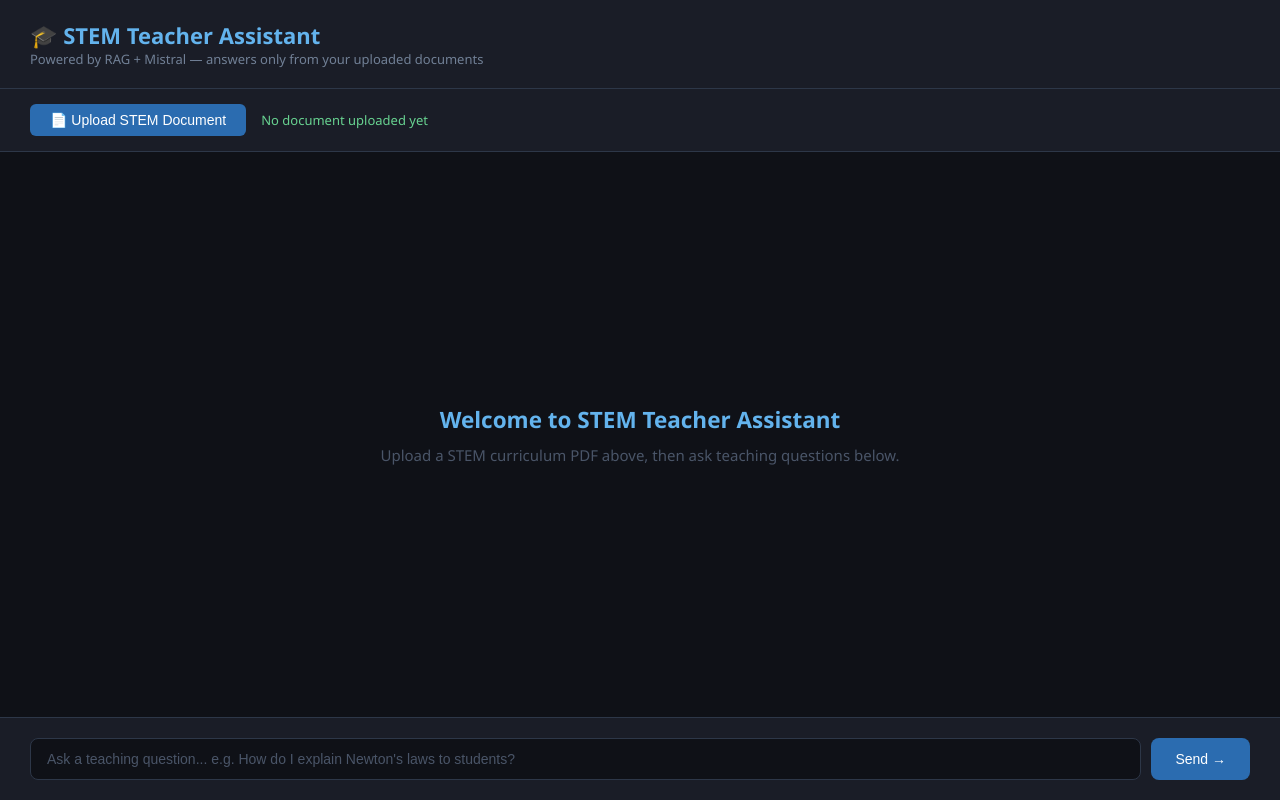
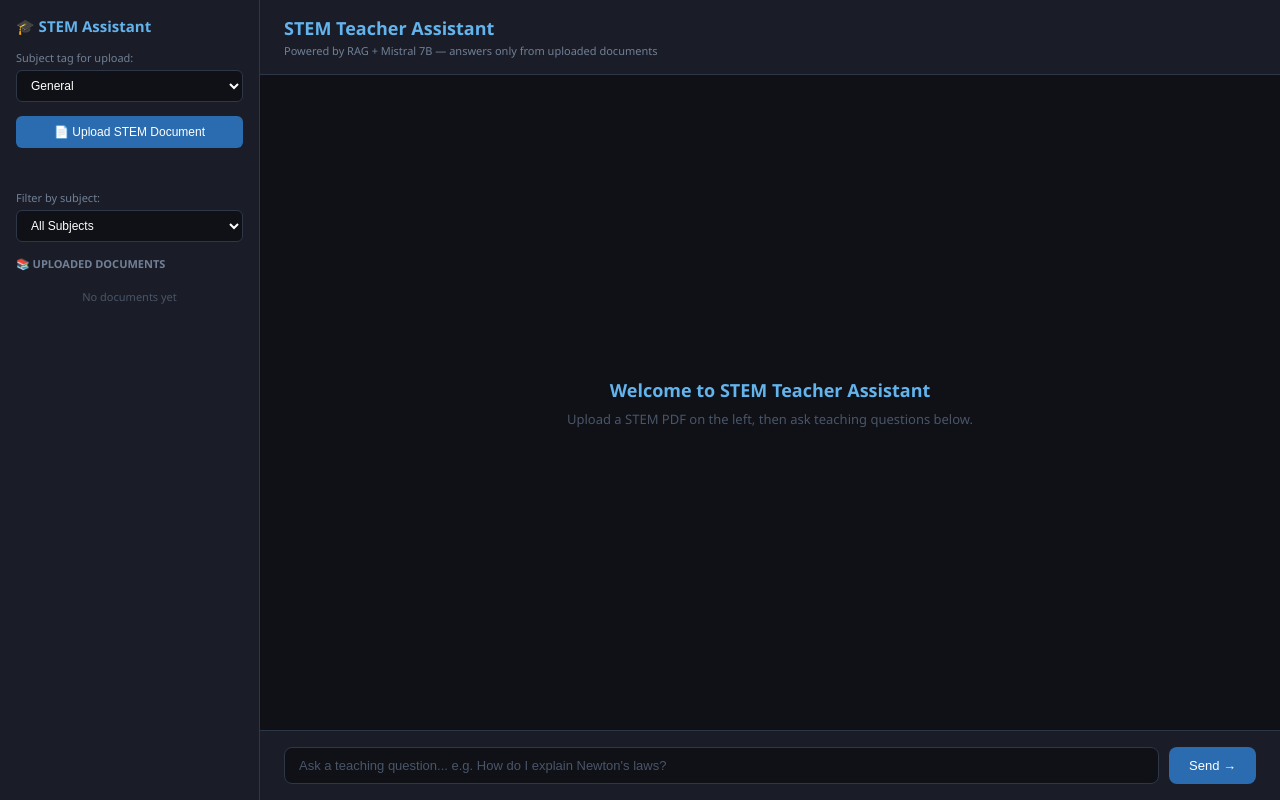
Before and after one commit to tibinregi4-hue/stem-rag-chatbot, a Flask app: page / in a window 1280 px wide. Run offline with Flask 3, Linux system fonts and the light colour scheme.

Commit message:
Add subject tags, multi-PDF support, delete files, improved UI

```diff
--- a/app.py
+++ b/app.py
@@ -1,5 +1,5 @@
 from flask import Flask, render_template, request, jsonify
-from rag_engine import index_pdf, ask_question
+from rag_engine import index_pdf, ask_question, get_uploaded_files
 import os
 
 app = Flask(__name__)
@@ -7,7 +7,8 @@ UPLOAD_FOLDER = "uploads"
 
 @app.route("/")
 def home():
-    return render_template("index.html")
+    files = get_uploaded_files()
+    return render_template("index.html", files=files)
 
 @app.route("/upload", methods=["POST"])
 def upload():
@@ -15,6 +16,7 @@ def upload():
         return jsonify({"error": "No file provided"}), 400
 
     file = request.files["file"]
+    subject = request.form.get("subject", "General")
 
     if file.filename == "":
         return jsonify({"error": "No file selected"}), 400
@@ -22,32 +24,54 @@ def upload():
     if not file.filename.endswith(".pdf"):
         return jsonify({"error": "Only PDF files allowed"}), 400
 
-    # Save PDF
     filepath = os.path.join(UPLOAD_FOLDER, file.filename)
     file.save(filepath)
 
-    # Index it
-    num_chunks = index_pdf(filepath)
+    num_chunks = index_pdf(filepath, subject)
+    files = get_uploaded_files()
 
     return jsonify({
         "message": f"✅ Successfully indexed {file.filename}",
-        "chunks": num_chunks
+        "chunks": num_chunks,
+        "files": files
     })
 
 @app.route("/ask", methods=["POST"])
 def ask():
     data = request.get_json()
     question = data.get("question", "")
+    subject_filter = data.get("subject_filter", "All")
 
     if not question:
         return jsonify({"error": "No question provided"}), 400
 
-    answer, sources = ask_question(question)
+    answer, sources = ask_question(question, subject_filter)
 
     return jsonify({
         "answer": answer,
         "sources": sources
     })
 
+@app.route("/files", methods=["GET"])
+def get_files():
+    files = get_uploaded_files()
+    return jsonify({"files": files})
+
+@app.route("/delete", methods=["POST"])
+def delete_file():
+    data = request.get_json()
+    filename = data.get("filename", "")
+
+    if not filename:
+        return jsonify({"error": "No filename provided"}), 400
+
+    filepath = os.path.join(UPLOAD_FOLDER, filename)
+
+    if os.path.exists(filepath):
+        os.remove(filepath)
+
+    files = get_uploaded_files()
+    return jsonify({"message": f"Deleted {filename}", "files": files})
+
 if __name__ == "__main__":
-    app.run(debug=True, port=5001)
+    app.run(debug=True, port=4001)
--- a/templates/index.html
+++ b/templates/index.html
@@ -7,75 +7,152 @@
     <style>
         * { margin: 0; padding: 0; box-sizing: border-box; }
 
-        body {
+        html, body {
+            height: 100%;
             font-family: 'Segoe UI', sans-serif;
             background: #0f1117;
             color: #ffffff;
+        }
+
+        .app {
+            display: flex;
             height: 100vh;
+            overflow: hidden;
+        }
+
+        /* SIDEBAR */
+        .sidebar {
+            width: 260px;
+            min-width: 260px;
+            background: #1a1d27;
+            border-right: 1px solid #2d3748;
             display: flex;
             flex-direction: column;
+            padding: 16px;
+            gap: 14px;
+            overflow-y: auto;
         }
 
-        .header {
-            background: #1a1d27;
-            padding: 20px 30px;
-            border-bottom: 1px solid #2d3748;
-            display: flex;
-            align-items: center;
-            gap: 15px;
-        }
-
-        .header h1 {
-            font-size: 22px;
+        .sidebar h2 {
+            font-size: 15px;
             color: #63b3ed;
         }
 
-        .header p {
-            font-size: 13px;
+        .sidebar label {
+            font-size: 11px;
             color: #718096;
+            display: block;
+            margin-bottom: 5px;
         }
 
-        .upload-section {
-            background: #1a1d27;
-            padding: 15px 30px;
-            border-bottom: 1px solid #2d3748;
-            display: flex;
-            align-items: center;
-            gap: 15px;
+        .sidebar select {
+            width: 100%;
+            background: #0f1117;
+            border: 1px solid #2d3748;
+            color: white;
+            padding: 7px 10px;
+            border-radius: 6px;
+            font-size: 12px;
+            outline: none;
         }
 
         .upload-btn {
             background: #2b6cb0;
             color: white;
-            padding: 8px 20px;
+            padding: 9px;
             border: none;
             border-radius: 6px;
             cursor: pointer;
-            font-size: 14px;
-            transition: background 0.2s;
+            font-size: 12px;
+            width: 100%;
         }
 
         .upload-btn:hover { background: #3182ce; }
 
         #upload-status {
+            font-size: 11px;
+            color: #68d391;
+            min-height: 14px;
+        }
+
+        .files-section h3 {
+            font-size: 11px;
+            color: #718096;
+            margin-bottom: 8px;
+            text-transform: uppercase;
+        }
+
+        .file-item {
+            background: #0f1117;
+            border: 1px solid #2d3748;
+            border-radius: 6px;
+            padding: 7px 10px;
+            margin-bottom: 5px;
+            font-size: 11px;
+            color: #a0aec0;
+            display: flex;
+            align-items: center;
+            gap: 6px;
+        }
+
+        .file-name {
+            flex: 1;
+            overflow: hidden;
+            text-overflow: ellipsis;
+            white-space: nowrap;
+        }
+
+        .delete-btn {
+            background: none;
+            border: none;
+            color: #fc8181;
+            cursor: pointer;
             font-size: 13px;
-            color: #68d391;
+            padding: 0 2px;
+            flex-shrink: 0;
         }
+
+        .delete-btn:hover { color: #feb2b2; }
+
+        .no-files {
+            font-size: 11px;
+            color: #4a5568;
+            text-align: center;
+            padding: 10px 0;
+        }
+
+        /* MAIN */
+        .main {
+            flex: 1;
+            display: flex;
+            flex-direction: column;
+            overflow: hidden;
+        }
+
+        .header {
+            background: #1a1d27;
+            padding: 16px 24px;
+            border-bottom: 1px solid #2d3748;
+            flex-shrink: 0;
+        }
+
+        .header h1 { font-size: 18px; color: #63b3ed; }
+        .header p { font-size: 11px; color: #718096; margin-top: 3px; }
 
         .chat-container {
             flex: 1;
             overflow-y: auto;
-            padding: 20px 30px;
+            padding: 16px 24px;
             display: flex;
             flex-direction: column;
-            gap: 15px;
+            gap: 12px;
         }
 
         .message {
             max-width: 75%;
-            padding: 12px 16px;
+            padding: 10px 14px;
             border-radius: 12px;
-            font-size: 14px;
+            font-size: 13px;
             line-height: 1.6;
         }
 
@@ -94,23 +171,21 @@
 
         .sources {
             margin-top: 8px;
-            font-size: 12px;
+            font-size: 11px;
             color: #a0aec0;
             border-top: 1px solid #2d3748;
-            padding-top: 8px;
+            padding-top: 6px;
         }
 
-        .sources span {
-            color: #63b3ed;
-        }
+        .sources span { color: #63b3ed; }
 
         .thinking {
             background: #1a1d27;
             align-self: flex-start;
             border: 1px solid #2d3748;
-            padding: 12px 16px;
+            padding: 10px 14px;
             border-radius: 12px;
-            font-size: 14px;
+            font-size: 13px;
             color: #a0aec0;
             animation: pulse 1.5s infinite;
         }
@@ -120,12 +195,28 @@
             50% { opacity: 0.5; }
         }
 
+        .welcome-msg {
+            text-align: center;
+            color: #4a5568;
+            margin: auto;
+        }
+
+        .welcome-msg h2 {
+            color: #63b3ed;
+            margin-bottom: 8px;
+            font-size: 18px;
+        }
+
+        .welcome-msg p { font-size: 13px; }
+
+        /* INPUT BAR */
         .input-section {
             background: #1a1d27;
-            padding: 20px 30px;
+            padding: 16px 24px;
             border-top: 1px solid #2d3748;
             display: flex;
             gap: 10px;
+            flex-shrink: 0;
         }
 
         #question-input {
@@ -133,67 +224,97 @@
             background: #0f1117;
             border: 1px solid #2d3748;
             color: white;
-            padding: 12px 16px;
+            padding: 10px 14px;
             border-radius: 8px;
-            font-size: 14px;
+            font-size: 13px;
             outline: none;
         }
 
-        #question-input:focus {
-            border-color: #63b3ed;
-        }
-
-        #question-input::placeholder {
-            color: #4a5568;
-        }
+        #question-input:focus { border-color: #63b3ed; }
+        #question-input::placeholder { color: #4a5568; }
 
         .send-btn {
             background: #2b6cb0;
             color: white;
-            padding: 12px 24px;
+            padding: 10px 20px;
             border: none;
             border-radius: 8px;
             cursor: pointer;
-            font-size: 14px;
-            transition: background 0.2s;
+            font-size: 13px;
+            white-space: nowrap;
         }
 
         .send-btn:hover { background: #3182ce; }
-
-        .welcome-msg {
-            text-align: center;
-            color: #4a5568;
-            margin: auto;
-            font-size: 15px;
-        }
-
-        .welcome-msg h2 {
-            color: #63b3ed;
-            margin-bottom: 10px;
-        }
     </style>
 </head>
 <body>
+<div class="app">
 
-<div class="header">
+    <!-- SIDEBAR -->
+    <div class="sidebar">
+        <h2>🎓 STEM Assistant</h2>
+
         <div>
-        <h1>🎓 STEM Teacher Assistant</h1>
-        <p>Powered by RAG + Mistral — answers only from your uploaded documents</p>
-    </div>
+            <label>Subject tag for upload:</label>
+            <select id="subject-select">
+                <option value="General">General</option>
+                <option value="Physics">Physics</option>
+                <option value="Mathematics">Mathematics</option>
+                <option value="Biology">Biology</option>
+                <option value="Chemistry">Chemistry</option>
+                <option value="Technology">Technology</option>
+                <option value="Engineering">Engineering</option>
+            </select>
         </div>
 
-<div class="upload-section">
         <input type="file" id="pdf-input" accept=".pdf" style="display:none">
         <button class="upload-btn" onclick="document.getElementById('pdf-input').click()">
             📄 Upload STEM Document
         </button>
-    <span id="upload-status">No document uploaded yet</span>
+        <div id="upload-status"></div>
+
+        <div>
+            <label>Filter by subject:</label>
+            <select id="filter-select">
+                <option value="All">All Subjects</option>
+                <option value="Physics">Physics</option>
+                <option value="Mathematics">Mathematics</option>
+                <option value="Biology">Biology</option>
+                <option value="Chemistry">Chemistry</option>
+                <option value="Technology">Technology</option>
+                <option value="Engineering">Engineering</option>
+            </select>
+        </div>
+
+        <div class="files-section">
+            <h3>📚 Uploaded Documents</h3>
+            <div id="files-list">
+                {% if files %}
+                    {% for file in files %}
+                    <div class="file-item">
+                        <span>📄</span>
+                        <span class="file-name">{{ file }}</span>
+                        <button class="delete-btn" onclick="deleteFile('{{ file }}')">✕</button>
+                    </div>
+                    {% endfor %}
+                {% else %}
+                    <div class="no-files">No documents yet</div>
+                {% endif %}
+            </div>
+        </div>
+    </div>
+
+    <!-- MAIN CHAT -->
+    <div class="main">
+        <div class="header">
+            <h1>STEM Teacher Assistant</h1>
+            <p>Powered by RAG + Mistral 7B — answers only from uploaded documents</p>
         </div>
 
         <div class="chat-container" id="chat-container">
             <div class="welcome-msg">
                 <h2>Welcome to STEM Teacher Assistant</h2>
-        <p>Upload a STEM curriculum PDF above, then ask teaching questions below.</p>
+                <p>Upload a STEM PDF on the left, then ask teaching questions below.</p>
             </div>
         </div>
 
@@ -201,12 +322,14 @@
             <input
                 type="text"
                 id="question-input"
-        placeholder="Ask a teaching question... e.g. How do I explain Newton's laws to students?"
+                placeholder="Ask a teaching question... e.g. How do I explain Newton's laws?"
                 onkeypress="if(event.key==='Enter') sendQuestion()"
             >
             <button class="send-btn" onclick="sendQuestion()">Send →</button>
         </div>
+    </div>
 
+</div>
 <script>
     // Upload PDF
     document.getElementById('pdf-input').addEventListener('change', async function() {
@@ -214,68 +337,84 @@
         if (!file) return;
 
         const status = document.getElementById('upload-status');
+        const subject = document.getElementById('subject-select').value;
         status.style.color = '#a0aec0';
-        status.textContent = `Uploading and indexing ${file.name}...`;
+        status.textContent = `Indexing ${file.name}...`;
 
         const formData = new FormData();
         formData.append('file', file);
+        formData.append('subject', subject);
 
         try {
-            const response = await fetch('/upload', {
-                method: 'POST',
-                body: formData
-            });
-            const data = await response.json();
-
+            const res = await fetch('/upload', { method: 'POST', body: formData });
+            const data = await res.json();
             if (data.error) {
                 status.style.color = '#fc8181';
                 status.textContent = data.error;
             } else {
                 status.style.color = '#68d391';
-                status.textContent = `${data.message} — ${data.chunks} chunks indexed`;
-
-                // Clear welcome message
-                document.getElementById('chat-container').innerHTML = '';
+                status.textContent = `✅ ${data.chunks} chunks indexed`;
+                updateFilesList(data.files);
             }
         } catch (err) {
             status.style.color = '#fc8181';
-            status.textContent = 'Upload failed. Make sure Flask server is running.';
+            status.textContent = 'Upload failed.';
         }
     });
 
-    // Send question
+    function updateFilesList(files) {
+        const list = document.getElementById('files-list');
+        if (!files || files.length === 0) {
+            list.innerHTML = '<div class="no-files">No documents yet</div>';
+            return;
+        }
+        list.innerHTML = files.map(f => `
+            <div class="file-item">
+                <span>📄</span>
+                <span class="file-name">${f}</span>
+                <button class="delete-btn" onclick="deleteFile('${f}')">✕</button>
+            </div>
+        `).join('');
+    }
+
+    async function deleteFile(filename) {
+        if (!confirm('Remove ' + filename + '?')) return;
+        try {
+            const res = await fetch('/delete', {
+                method: 'POST',
+                headers: { 'Content-Type': 'application/json' },
+                body: JSON.stringify({ filename })
+            });
+            const data = await res.json();
+            updateFilesList(data.files);
+        } catch (err) {
+            alert('Delete failed.');
+        }
+    }
+
     async function sendQuestion() {
         const input = document.getElementById('question-input');
         const question = input.value.trim();
+        const subjectFilter = document.getElementById('filter-select').value;
         if (!question) return;
 
         const container = document.getElementById('chat-container');
-
-        // Add user message
-        container.innerHTML += `
-            <div class="message user-message">${question}</div>
-        `;
+        container.innerHTML += `<div class="message user-message">${question}</div>`;
         input.value = '';
 
-        // Add thinking indicator
-        const thinkingId = 'thinking-' + Date.now();
-        container.innerHTML += `
-            <div class="thinking" id="${thinkingId}">⏳ Mistral is thinking...</div>
-        `;
+        const tid = 'thinking-' + Date.now();
+        container.innerHTML += `<div class="thinking" id="${tid}">⏳ Mistral is thinking...</div>`;
         container.scrollTop = container.scrollHeight;
 
         try {
-            const response = await fetch('/ask', {
+            const res = await fetch('/ask', {
                 method: 'POST',
                 headers: { 'Content-Type': 'application/json' },
-                body: JSON.stringify({ question })
+                body: JSON.stringify({ question, subject_filter: subjectFilter })
             });
-            const data = await response.json();
+            const data = await res.json();
+            document.getElementById(tid).remove();
 
-            // Remove thinking
-            document.getElementById(thinkingId).remove();
-
-            // Add bot message
             const sourcesHtml = data.sources && data.sources.length > 0
                 ? `<div class="sources"><span>📚 Sources:</span> ${data.sources.join(', ')}</div>`
                 : '';
@@ -284,20 +423,13 @@
                 <div class="message bot-message">
                     ${data.answer}
                     ${sourcesHtml}
-                </div>
-            `;
+                </div>`;
         } catch (err) {
-            document.getElementById(thinkingId).remove();
-            container.innerHTML += `
-                <div class="message bot-message" style="color:#fc8181">
-                    Error connecting to server. Make sure Flask is running.
-                </div>
-            `;
+            document.getElementById(tid).remove();
+            container.innerHTML += `<div class="message bot-message" style="color:#fc8181">Error connecting to server.</div>`;
         }
-
         container.scrollTop = container.scrollHeight;
     }
 </script>
-
 </body>
 </html>
```
Also changed, not shown: rag_engine.py (+46 -10 lines), vectorstore/chroma.sqlite3, 2 other files. Lines whose indentation alone changed are shown as unchanged.
